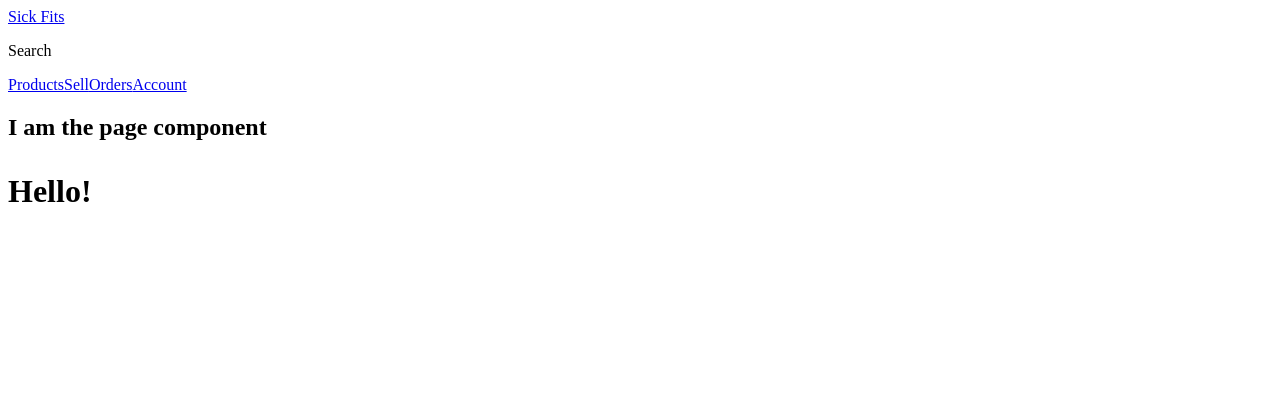
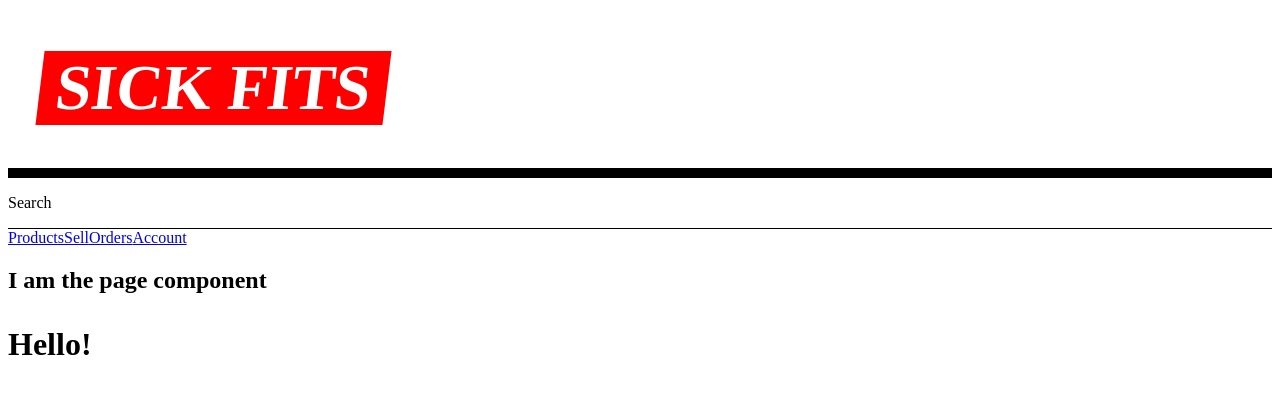
Before and after one commit to Stegnerd/advanced-react-course, a Next.js app in the folder frontend/: page / in a window 1280 px wide. Shown: the top 394 px of the page. Built offline with nearby package versions, Linux system fonts and the light colour scheme.

Commit message:
module 3 section 6

```diff
--- a/frontend/components/ErrorMessage.js
+++ b/frontend/components/ErrorMessage.js
@@ -20,7 +20,11 @@
 
 const DisplayError = ({ error }) => {
   if (!error || !error.message) return null;
-  if (error.networkError && error.networkError.result && error.networkError.result.errors.length) {
+  if (
+    error.networkError &&
+    error.networkError.result &&
+    error.networkError.result.errors.length
+  ) {
     return error.networkError.result.errors.map((error, i) => (
       <ErrorStyles key={i}>
         <p data-test="graphql-error">
--- a/frontend/components/Header.js
+++ b/frontend/components/Header.js
@@ -1,16 +1,54 @@
 import Link from 'next/link';
+import styled from 'styled-components';
 import Nav from './Nav';
+
+// tag template literal
+const LogoStyles = styled.h1`
+  font-size: 4rem;
+  margin-left: 2rem;
+  position: relative;
+  z-index: 2;
+  transform: skew(-7deg);
+  background: red;
+  // descendent selector all a in h1
+  a {
+    color: white;
+    text-decoration: none;
+    text-transform: uppercase;
+    padding: 0.5rem 1rem;
+  }
+`;
+
+const HeaderStyles = styled.header`
+  .bar {
+    // this creates a variable called black that defaults to black
+    // that is specific to css
+    border-bottom: 10px solid var(--black, black);
+    display: grid;
+    grid-template-columns: auto 1fr;
+    justify-content: space-between;
+    align-items: center;
+  }
+
+  .sub-bar {
+    border-bottom: 1px solid var(--black, black);
+    display: grid;
+    grid-template-columns: auto 1fr;
+  }
+`;
 
 export default function Header() {
   return (
-    <header>
+    <HeaderStyles>
       <div className="bar">
-        <Link href="/">Sick Fits</Link>
+        <LogoStyles>
+          <Link href="/">Sick Fits</Link>
+        </LogoStyles>
       </div>
       <div className="sub-bar">
         <p>Search</p>
       </div>
       <Nav />
-    </header>
+    </HeaderStyles>
   );
 }
```
